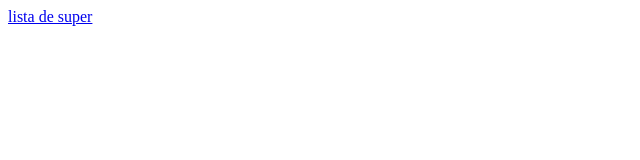
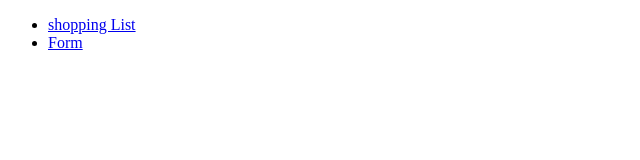
Before and after one commit to LuisAquino98/Conceptos-Basicos-HTML-Y-CSS, a plain HTML site: page index.html in a window 1280 px wide. Shown: the whole page, without its empty margins (0-640 px from the left). Drawn offline with Linux system fonts and the light colour scheme.

Commit message:
agregador nav a index.html

```diff
--- a/index.html
+++ b/index.html
@@ -10,7 +10,13 @@
 
 <body>
   <header>
-    <nav><a href="lista_de_super.html">lista de super</a></nav>
+    <nav>
+      <ul>
+        <li><a href="lista_de_super.html">shopping List</a></li>
+        <li><a href="formulario.html">Form</a>
+        </li>
+      </ul>
+    </nav>
   </header>
 
 </body>
```
